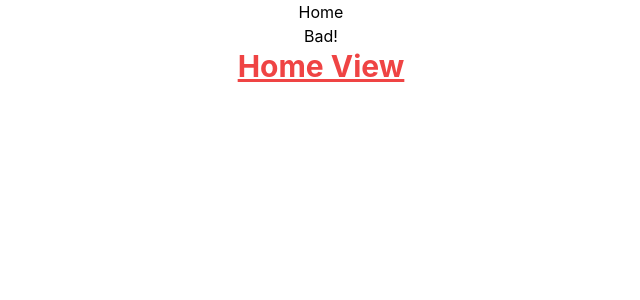
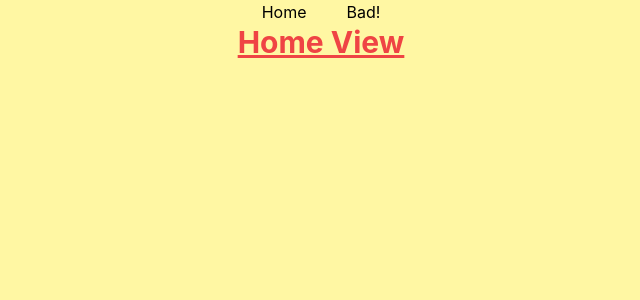
Before and after one commit to CharlotteMarotte/HourHood, a React (Create React App) app in the folder client/: page / in a window 1280 px wide. Shown: the top 300 px of the page, without its empty margins (319-959 px from the left). Built offline with nearby package versions, Linux system fonts and the light colour scheme.

Commit message:
ireneview and bg color

```diff
--- a/client/src/App.js
+++ b/client/src/App.js
@@ -18,7 +18,7 @@ function App() {
   const [users, setUsers] = useState(InitialUsers);
 
   return (
-    <div className="App">
+    <div className="App bg-[#FFF7A3] h-screen w-screen">
       <Navbar />
 
       <Routes>
--- a/client/src/components/Navbar.js
+++ b/client/src/components/Navbar.js
@@ -5,7 +5,7 @@ import { NavLink } from 'react-router-dom';
 function Navbar() {
     return (
         <nav className="Navbar">
-            <ul>
+            <ul className='flex gap-10 justify-center'>
                 <li><NavLink to="/">Home</NavLink></li>
                 {/* <li><NavLink to="/about">About</NavLink></li>
                 <li><NavLink to="/users">Users</NavLink></li>
--- /dev/null
+++ b/client/src/views/IreneView.js
@@ -0,0 +1,7 @@
+import React from 'react'
+
+export default function IreneView() {
+  return (
+    <div>IreneView</div>
+  )
+}
```
